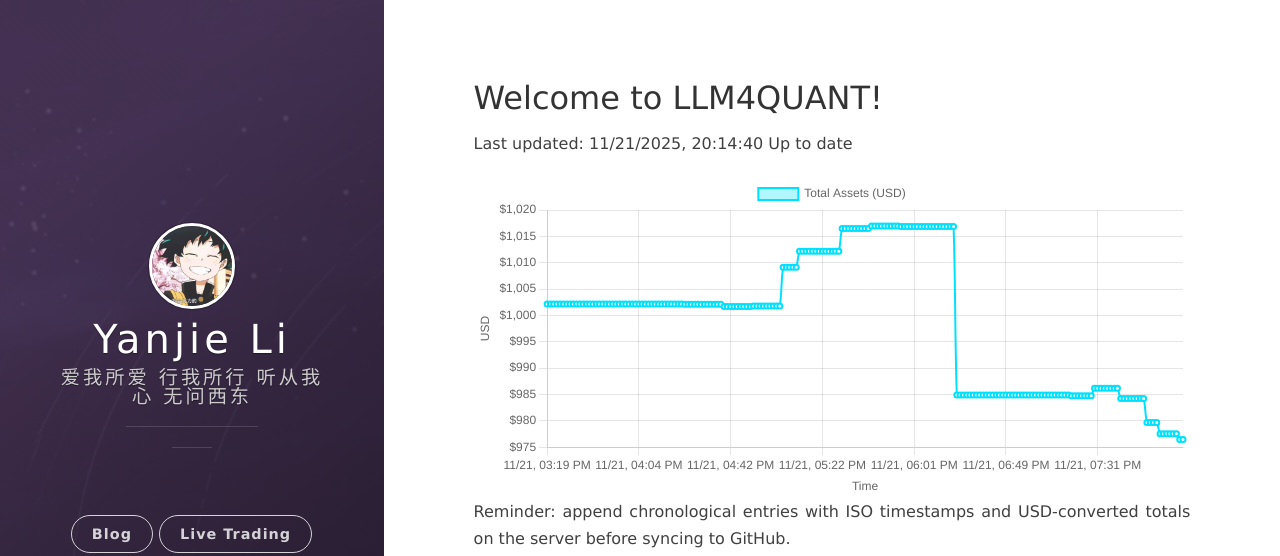
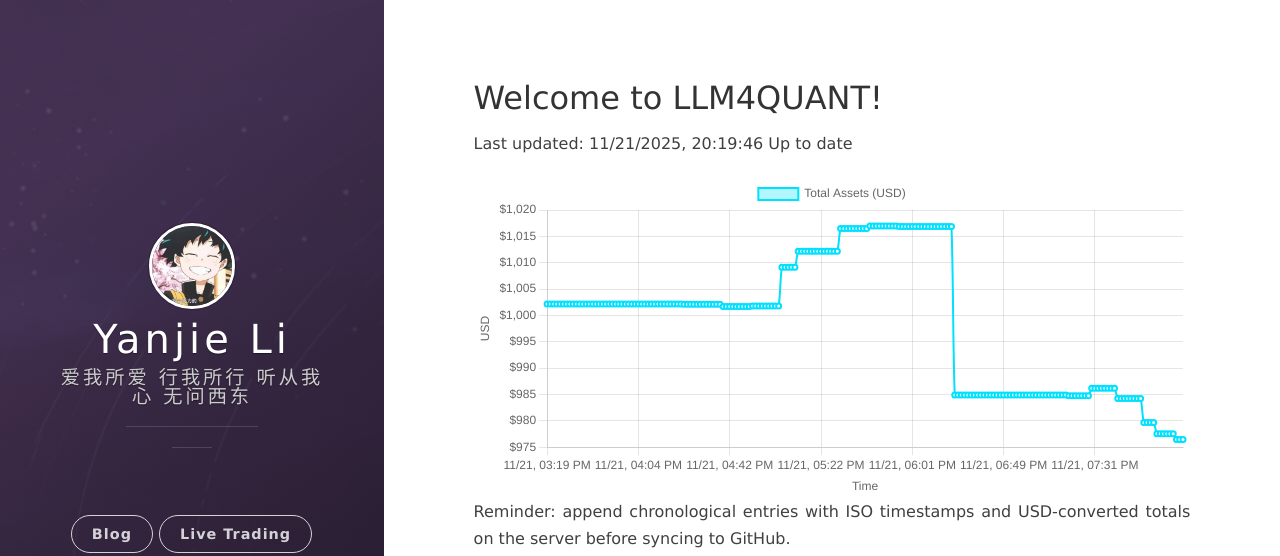
Before and after one commit to leeyegy/leeyegy.github.io, a Jekyll site: the page built from live-trading.html, in a window 1280 px wide. Shown: the top 556 px of the page. Built offline with Jekyll 4.4.1, drawn with Linux system fonts in a browser that asks for light colours; nearby versions of some CDN libraries.

Commit message:
AccountMonitor: update balance history 2025-11-22T04:19:46+08:00

```diff
--- a/assets/data/binance/balance-history.json
+++ b/assets/data/binance/balance-history.json
@@ -1,5 +1,5 @@
 {
-  "generatedAt": "2025-11-22T04:14:40+08:00",
+  "generatedAt": "2025-11-22T04:19:46+08:00",
   "asset": "total_usd_value",
   "history": [
     {
@@ -781,6 +781,10 @@
     {
       "timestamp": "2025-11-22T04:14:40+08:00",
       "totalUsd": 976.46620133
+    },
+    {
+      "timestamp": "2025-11-22T04:19:46+08:00",
+      "totalUsd": 976.46620133
     }
   ]
 }
```
